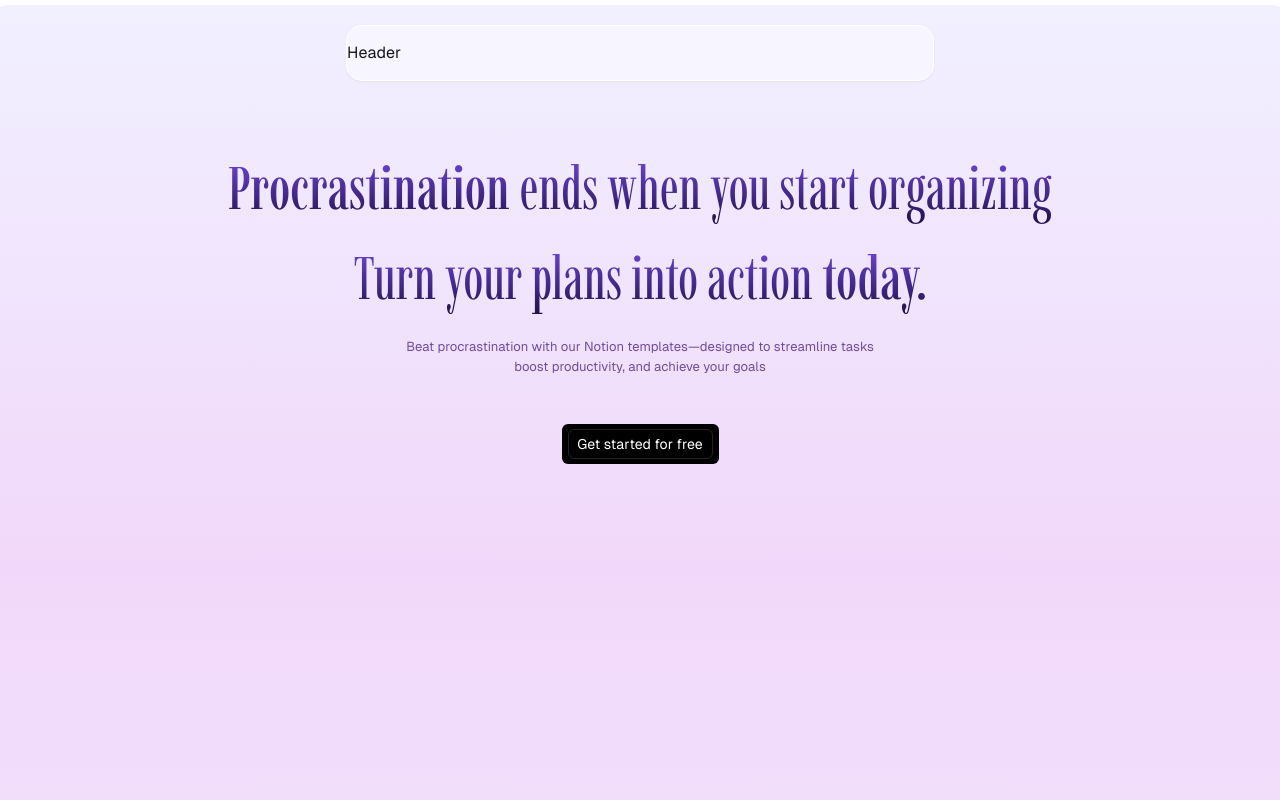
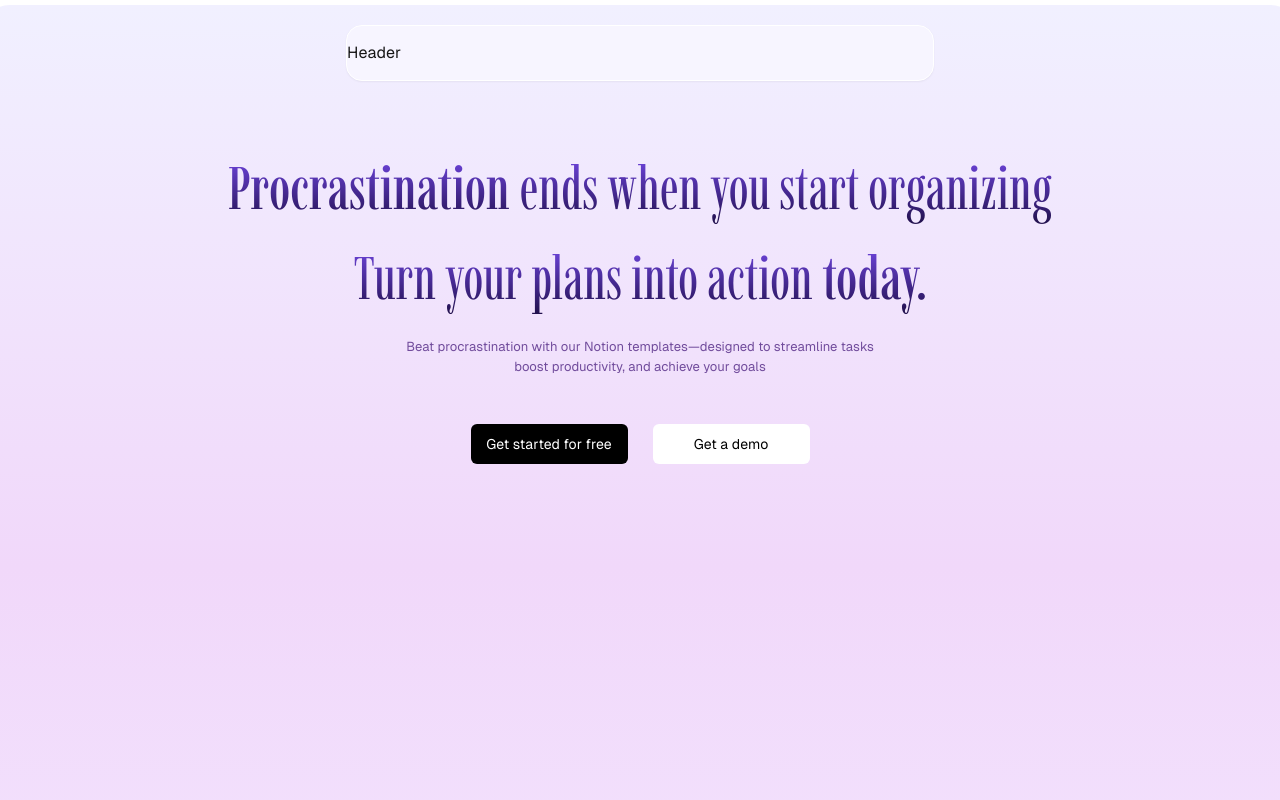
Before and after one commit to sudo-aadhi/Procastinate, a Next.js app: page / in a window 1280 px wide. Shown: the top 800 px of the page. Built offline with nearby package versions, Linux system fonts and the light colour scheme.

Commit message:
get started and Get a demo buttons added

```diff
--- a/app/components/essentials/hero.tsx
+++ b/app/components/essentials/hero.tsx
@@ -7,10 +7,17 @@ const Hero = () => {
   return (
     <div className="flex flex-col items-center w-[1310px] h-[1122px] bg-gradient-to-b from-[#F1F0FF] via-[#F1D8FA] to-purple-100 relative top-[5px] rounded-3xl">
       <ProcastinateBanner />
-      <GalaxyButton
-        buttonText="Get started for free"
-        customClass="relative top-[200px] bg-black w-[157px] h-[40px] rounded-md flex items-center justify-center overflow-hidden bg-[#42208D]"
-      />
+      <span className="flex gap-[25px] items-center">
+        <GalaxyButton
+          buttonText="Get started for free"
+          customClass="relative top-[200px] bg-black w-[157px] h-[40px] rounded-md flex items-center justify-center overflow-hidden bg-[#42208D]"
+          textclass="absolute z-10 text-white text-[14px] font-normal"
+        />
+        <GalaxyButton
+          buttonText="Get a demo"
+          customClass="relative top-[200px] bg-white w-[157px] h-[40px] rounded-md flex items-center justify-center overflow-hidden bg-[#42208D]"
+        />
+      </span>
     </div>
   );
 };
@@ -41,16 +48,24 @@ const ProcastinateBanner: React.FC = () => {
 interface GalaxyButtonProp {
   buttonText: string;
   customClass: string;
+  textclass: string;
 }
 
 const GalaxyButton: React.FC<GalaxyButtonProp> = ({
   buttonText,
   customClass,
+  textclass = "absolute z-10 text-black text-[14px] font-normal",
 }) => {
   return (
     <div className={`${customClass}`}>
-      <div className="w-[145px] h-[30px] border border-[#ffffff24] flex items-center justify-center rounded-md">
-        <button className="absolute z-10 text-white text-[14px] font-normal">
+      <div className="w-[145px] h-[30px] flex items-center justify-center rounded-md">
+        <button
+          className={
+            textclass
+              ? textclass
+              : "absolute z-10 text-black text-[14px] font-normal"
+          }
+        >
           {buttonText}
         </button>
       </div>
```
